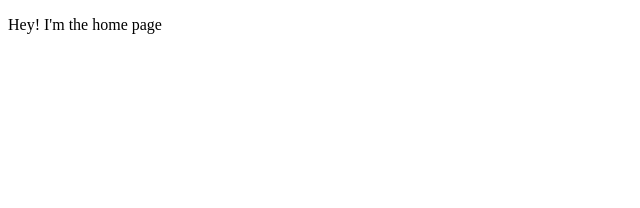
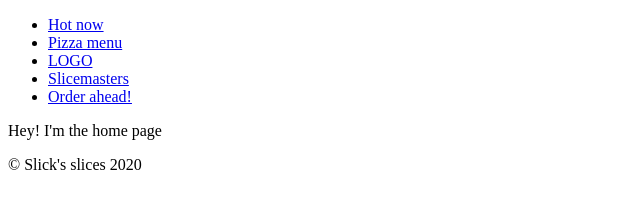
Before and after one commit to codeOfRobin/master-gatsby, a Gatsby site in the folder gatsby/: page / in a window 1280 px wide. Shown: the whole page, without its empty margins (0-640 px from the left). Built offline with nearby package versions, Linux system fonts and the light colour scheme; Gatsby itself is replaced by a stand-in of ours.

Commit message:
new pages!
Signed-off-by: Robin Malhotra <me@rmalhotra.com>

```diff
--- /dev/null
+++ b/gatsby/src/components/Footer.js
@@ -0,0 +1,9 @@
+import React from 'react';
+
+const Footer = () => (
+  <footer>
+    <p>&copy; Slick's slices {new Date().getFullYear()} </p>
+  </footer>
+);
+
+export default Footer;
--- /dev/null
+++ b/gatsby/src/components/Layout.js
@@ -0,0 +1,13 @@
+import React from 'react';
+import Nav from './Nav';
+import Footer from './Footer';
+
+export default function Layout({ children }) {
+  return (
+    <div>
+      <Nav />
+      {children}
+      <Footer />
+    </div>
+  );
+}
--- /dev/null
+++ b/gatsby/src/components/Nav.js
@@ -0,0 +1,26 @@
+import React from 'react';
+import { Link, navigate } from 'gatsby';
+
+const Nav = () => (
+  <nav>
+    <ul>
+      <li>
+        <Link to="/">Hot now</Link>
+      </li>
+      <li>
+        <Link to="/pizzas">Pizza menu</Link>
+      </li>
+      <li>
+        <Link to="/">LOGO</Link>
+      </li>
+      <li>
+        <Link to="/slicemasters">Slicemasters</Link>
+      </li>
+      <li>
+        <Link to="/order">Order ahead!</Link>
+      </li>
+    </ul>
+  </nav>
+);
+
+export default Nav;
--- a/gatsby/src/pages/index.js
+++ b/gatsby/src/pages/index.js
@@ -1,9 +1,11 @@
 import React from 'react';
+import Nav from '../components/Nav';
+import Layout from '../components/Layout';
 
 export default function HomePage() {
   return (
-    <div>
+    <Layout>
       <p> Hey! I'm the home page </p>
-    </div>
+    </Layout>
   );
 }
--- a/gatsby/src/pages/order.js
+++ b/gatsby/src/pages/order.js
@@ -1,9 +1,10 @@
 import React from 'react';
+import Layout from '../components/Layout';
 
 export default function OrderPage() {
   return (
-    <div>
+    <Layout>
       <p> Hey! I'm the Order page </p>
-    </div>
+    </Layout>
   );
 }
--- a/gatsby/src/pages/pizzas.js
+++ b/gatsby/src/pages/pizzas.js
@@ -1,9 +1,10 @@
 import React from 'react';
+import Layout from '../components/Layout';
 
 export default function PizzasPage() {
   return (
-    <div>
+    <Layout>
       <p> Hey! I'm the Pizzas page </p>
-    </div>
+    </Layout>
   );
 }
--- a/gatsby/src/pages/slicemasters.js
+++ b/gatsby/src/pages/slicemasters.js
@@ -1,9 +1,11 @@
 import React from 'react';
+import Nav from '../components/Nav';
+import Layout from '../components/Layout';
 
 export default function SlicemastersPage() {
   return (
-    <div>
+    <Layout>
       <p> Hey! I'm the Slicemasters page </p>
-    </div>
+    </Layout>
   );
 }
```
Also changed, not shown: gatsby/src/pages/beers.js (+5 -2 lines).
